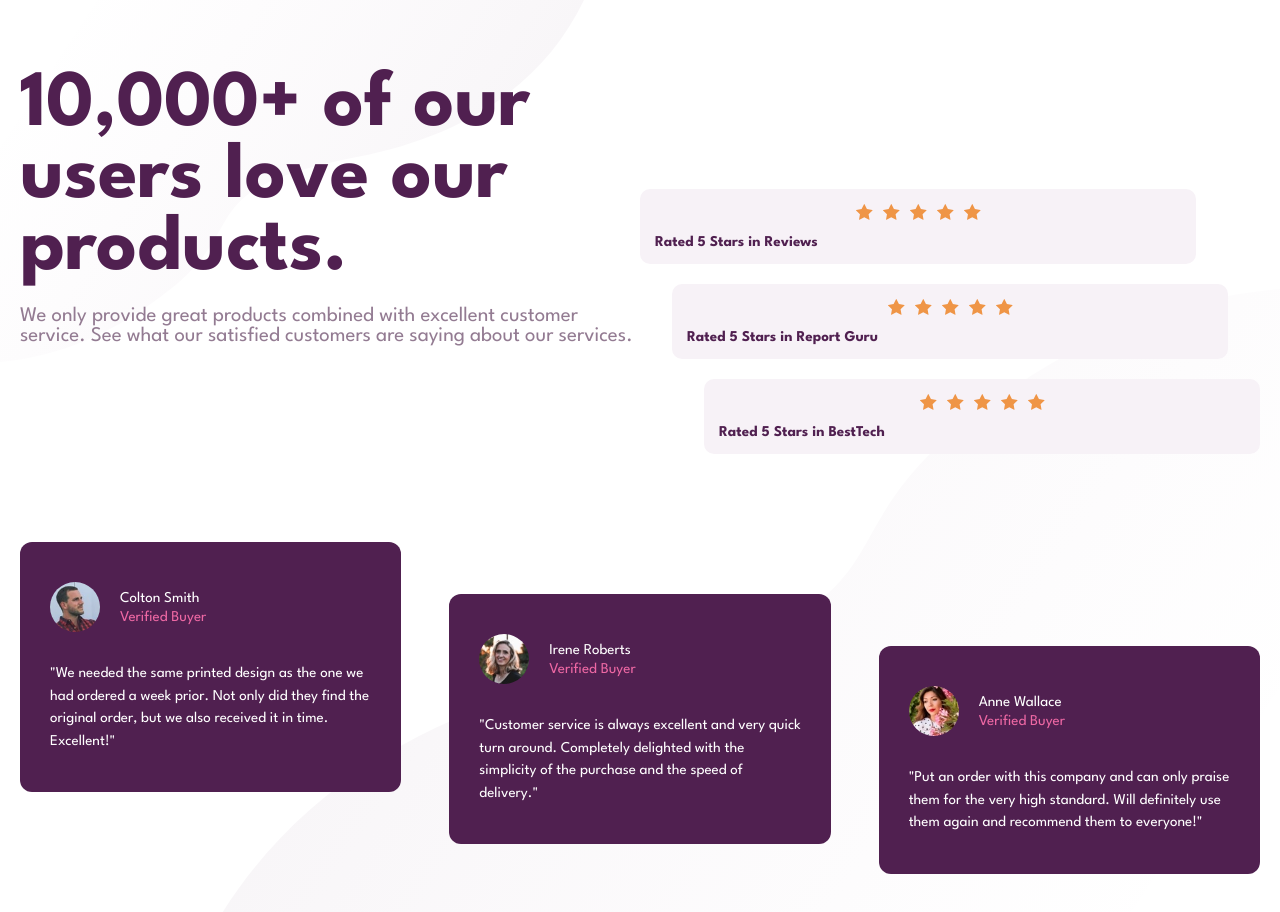
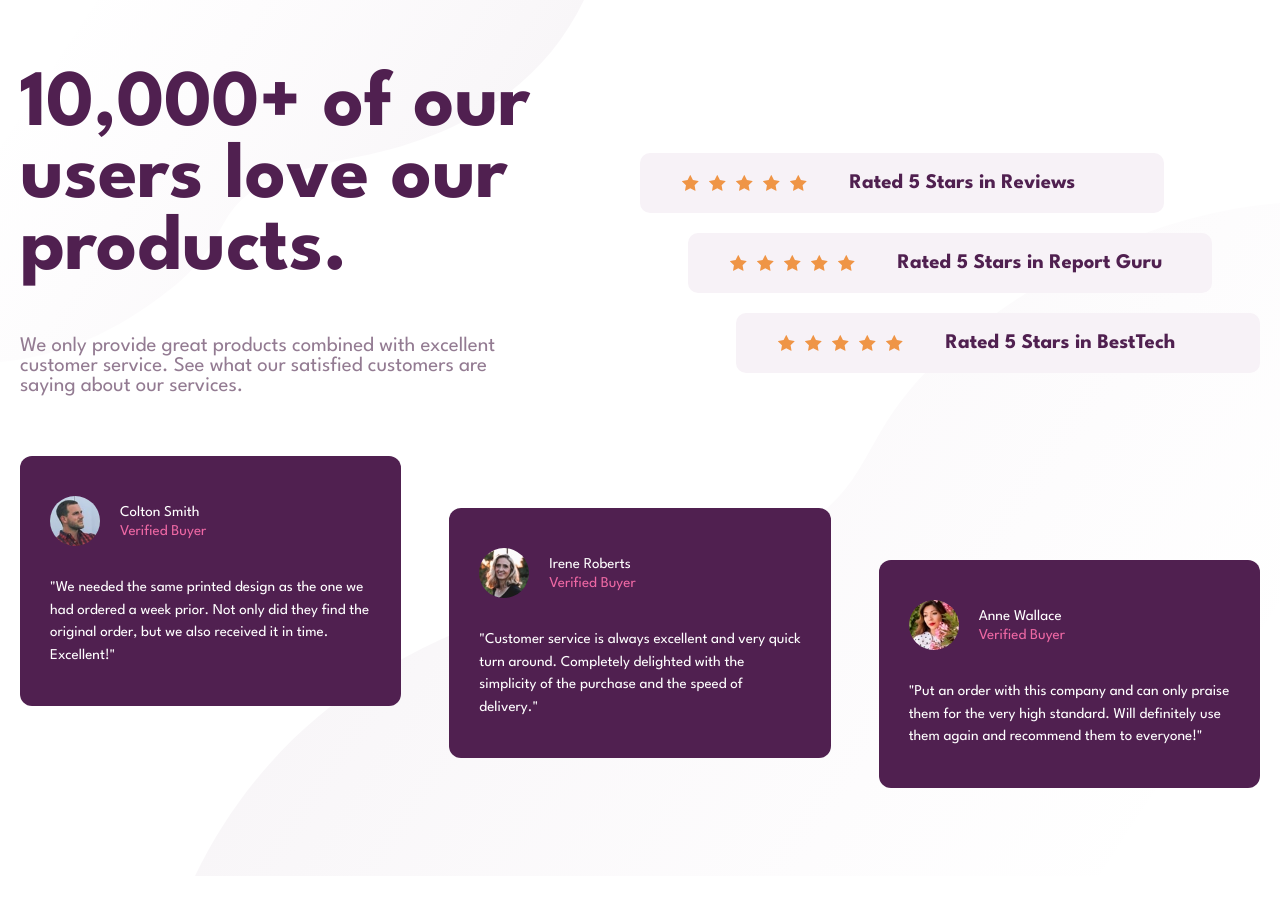
Before and after one commit to gylim0604/Front-End-Mentor-social-proof-section, a plain HTML site: page index.html in a window 1280 px wide. After the commit the page ends 876 px from the top, so only its background shows below. Drawn offline with Linux system fonts and the light colour scheme.

Commit message:
complete desktop styling

```diff
--- a/style.css
+++ b/style.css
@@ -18,10 +18,13 @@ body{
     background: url('./images/bg-pattern-top-mobile.svg'),url('./images/bg-pattern-bottom-mobile.svg');
     background-repeat: no-repeat;
     background-position: left 0 top 0,bottom 0 right 0;
+    min-height: 100vh;
 }
 
 main{
     padding:70px 20px;
+    margin: auto;
+    max-width: 500px;
 }
 
 .title{
@@ -31,6 +34,7 @@ main{
     margin-bottom: 20px;
 }
 .description{
+    max-width: 500px;
     color: var(--dark--gray--magenta)
 }
 
@@ -90,7 +94,7 @@ main{
     line-height: 1.5em;
 }
 
-@media screen and (min-width: 375px) {
+@media screen and (min-width: 1200px) {
     body{
         background: url('./images/bg-pattern-top-desktop.svg'),url('./images/bg-pattern-bottom-desktop.svg');
         background-repeat: no-repeat;
@@ -102,24 +106,37 @@ main{
         max-width: 1440px;
         margin: auto;
         display: grid;
-        grid-template-rows: 1fr 1fr auto;
+        grid-template-rows: auto auto auto;
         grid-template-columns: 1fr 1fr;
+
     }
     .title{
         /* grid */
         font-size: 5rem;
     }
     .description{
+        margin: 30px 0 60px;
         font-size: 1.3rem;
         grid-row: 2;
     }
     .rating-wrapper{
         grid-row: 1 /span 2;
-        grid-template-columns: repeat(3,2rem) auto repeat(3,2rem);
+        grid-template-columns: repeat(3,3rem) auto repeat(3,3rem);
         grid-template-rows: 3fr;
         gap: unset;
         row-gap: 20px;
         align-self: center;
+        margin-top: unset;
+    }
+    .rating-wrapper > .rating-card {
+        display: grid;
+        grid-template-columns: 40% 60%;
+        align-items: center;
+        padding: 20px 0;
+    }
+    .rating-wrapper > .rating-card > p {
+        margin-top: unset;
+        font-size: 1.3rem;
     }
     .rating-wrapper > .rating-card:nth-child(1) {
         grid-column: 1/ span 5;
```
